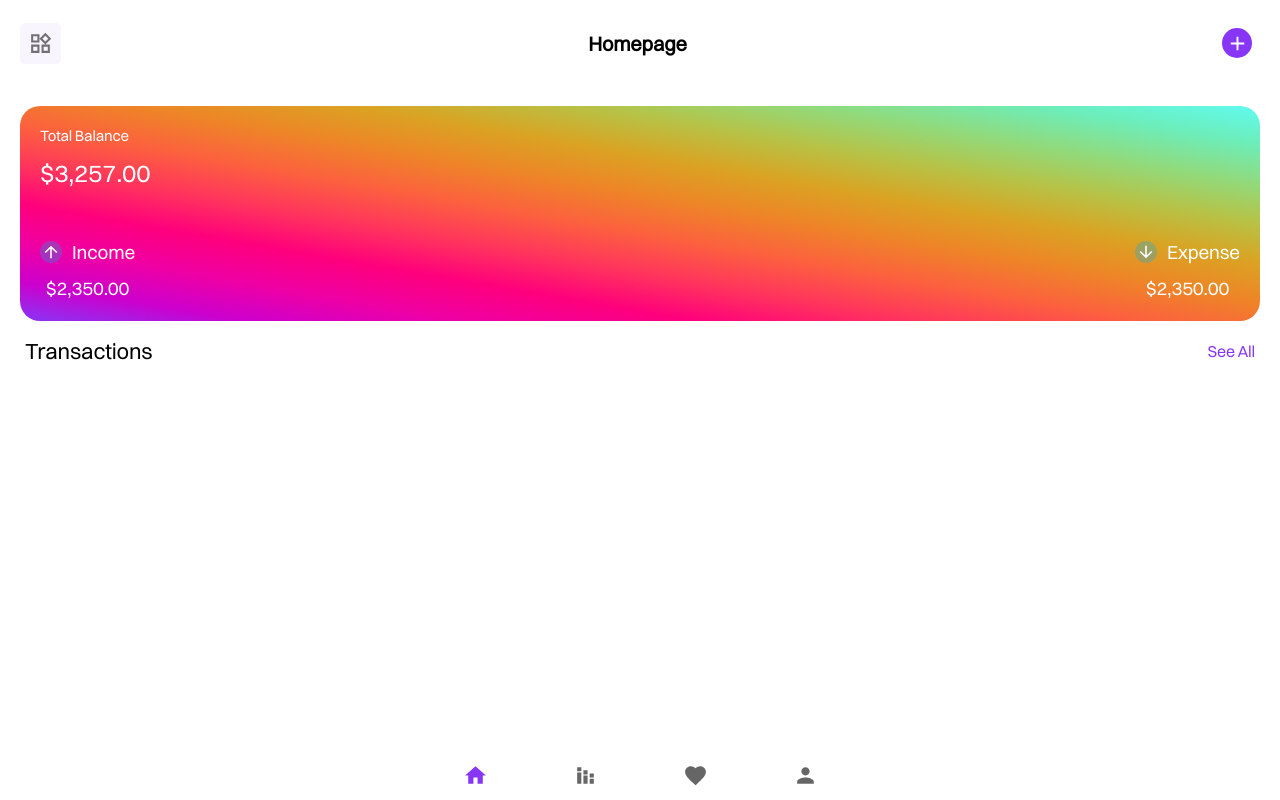
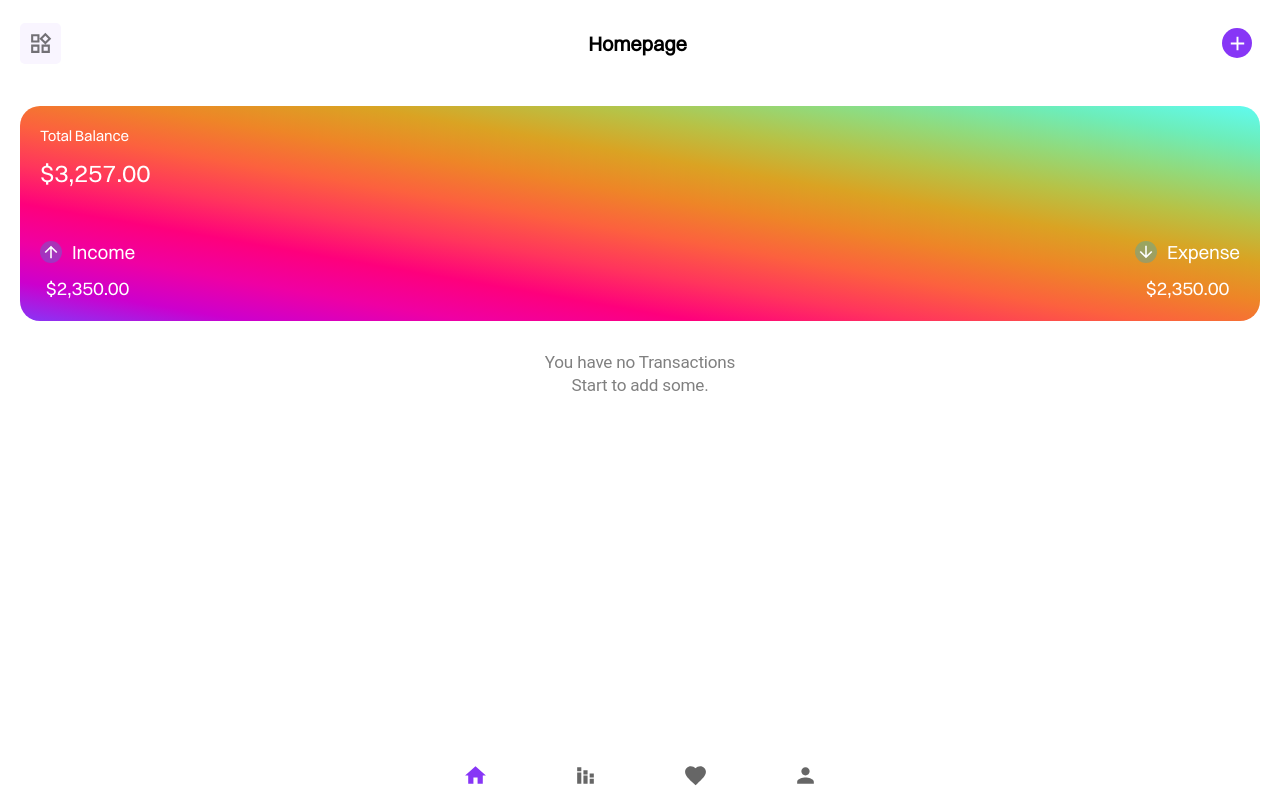
Before and after one commit to Stiven-Ballshi/expense-tracker, a React (Vite) app: page / in a window 1280 px wide. Built offline with nearby package versions, Linux system fonts and the light colour scheme; a web font is replaced by a local one.

Commit message:
fixed transactions in homepage

```diff
--- a/src/components/Transactions/TransactionComponent.tsx
+++ b/src/components/Transactions/TransactionComponent.tsx
@@ -48,18 +48,16 @@ function TransactionComponent({
   });
 
   useEffect(() => {
-    if (lsObject) {
-      const newTransaction = [];
+    let newTransactions: TransactionProps[] = [];
     for (let key in lsObject) {
       if (lsObject.hasOwnProperty(key)) {
         var value = lsObject[key];
         if (Array.isArray(value)) {
-            newTransaction.push(...value);
+          newTransactions = [...newTransactions, ...value];
         }
       }
     }
-      setTransactions(newTransaction);
-    }
+    setTransactions(newTransactions);
   }, []);
 
   return (
@@ -68,10 +66,12 @@ function TransactionComponent({
         <></>
       ) : (
         <div className="transactionsHeader">
+          {transactions.length === 0 ? null : (
             <>
               <span className="tranName">Transactions</span>
               <button className="seeAll">See All</button>
             </>
+          )}
         </div>
       )}
 
@@ -81,8 +81,10 @@ function TransactionComponent({
         className="transactions"
         hasMargin={transaction || false}
       >
-        {homepage
-          ? transactions?.map((tr: TransactionProps, index: number) => {
+        {!transactions.length ? (
+          <EmptyStateComponent />
+        ) : homepage ? (
+          transactions?.map((tr: TransactionProps, index: number) => {
             return (
               <div key={index} className="transaction">
                 <div className="transactionLeft">
@@ -112,8 +114,9 @@ function TransactionComponent({
                 </span>
               </div>
             );
-            }) ?? <EmptyStateComponent />
-          : getItemFromLS()?.map((tr: TransactionProps, index: number) => {
+          })
+        ) : (
+          getItemFromLS()?.map((tr: TransactionProps, index: number) => {
             return (
               <div key={index} className="transaction">
                 <div className="transactionLeft">
@@ -143,7 +146,8 @@ function TransactionComponent({
                 </span>
               </div>
             );
-            }) ?? <EmptyStateComponent />}
+          })
+        )}
       </CustomTransactionsDiv>
     </>
   );
```
Lines whose indentation alone changed are shown as unchanged.
